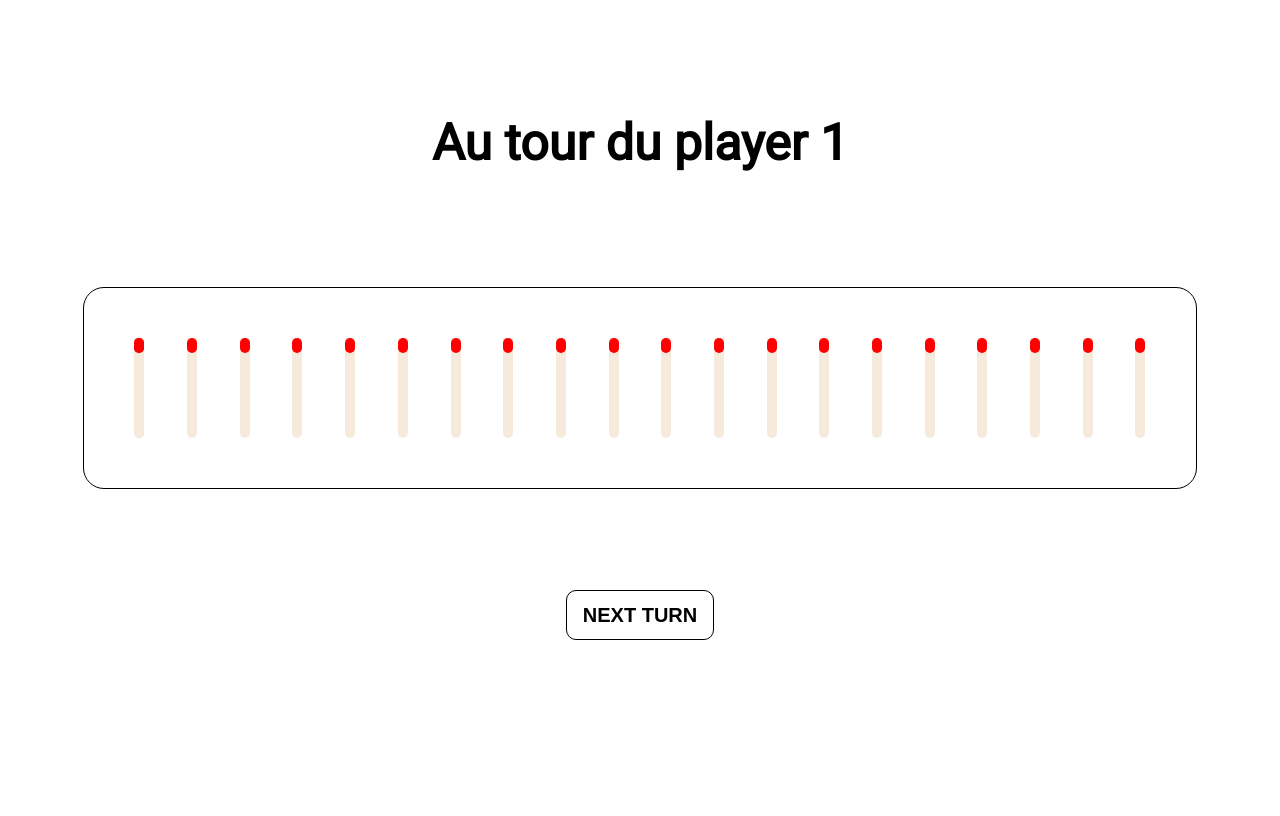
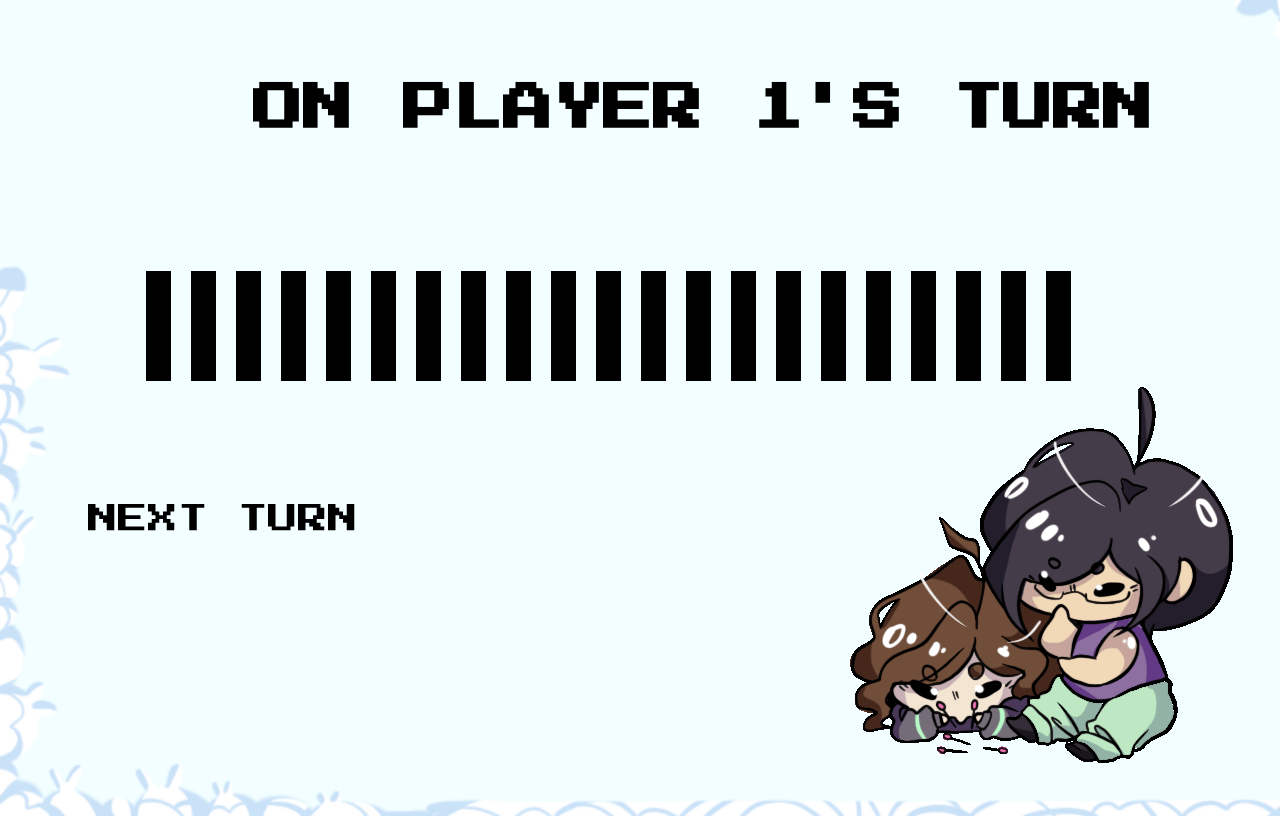
Before and after one commit to Elicue/ALGO_RENDU, a plain HTML site: page Jeu_de_nime/index.html in a window 1280 px wide. Both pictures are taken after a click on the button "NEXT TURN". Drawn offline with Linux system fonts and the light colour scheme.

Commit message:
:lipstick: Add Front Nim

```diff
--- a/Jeu_de_nime/index.html
+++ b/Jeu_de_nime/index.html
@@ -5,11 +5,13 @@
     <meta http-equiv="X-UA-Compatible" content="IE=edge">
     <meta name="viewport" content="width=device-width, initial-scale=1.0">
     <link rel="stylesheet" href="style.css">
-    <title>Projet_js</title>
+    <title>jeu_de_nim</title>
 </head>
 <body>
 <header><h1></h1></header>
 <main></main>
+<img class="gif" src="img/1G1_Maelys_SY_Persos.gif" alt="gif">
+<!--<img class="ordi" src="img/1G1_Maelys_SY_ORDI.png" alt="ordi">-->
 <footer>
     <button>next turn</button>
 </footer>
--- a/Jeu_de_nime/nime.js
+++ b/Jeu_de_nime/nime.js
@@ -1,3 +1,4 @@
+
 let main = document.querySelector('main');
 for(let i = 0; i < 21; i++){
     let div = document.createElement('div')
@@ -7,15 +8,15 @@ for(let i = 0; i < 21; i++){
 let divs = document.querySelectorAll('div')
 for(let i = 0; i < divs.length; i++){
     divs[i].addEventListener('click', function(){
-        if(this.style.backgroundColor == 'black'){
-            this.style.backgroundColor = 'transparent'
+        if(this.style.backgroundColor == 'pink'){
+            this.style.backgroundColor = 'black'
         }else{
-            this.style.backgroundColor = 'black'
+            this.style.backgroundColor = 'pink'
         }
     })
 }
 
-let divss = document.querySelectorAll('div')
+/*let divss = document.querySelectorAll('div')
 for(let i = 0; i < divs.length; i++){
     for(let j = 0; j < 2; j++){
         let div = document.createElement('div')
@@ -23,22 +24,32 @@ for(let i = 0; i < divs.length; i++){
     }
 }
 
+let divss = document.querySelectorAll('div')
+for(let i = 0; i < divs.length; i++){
+    for(let j = 0; j < 1; j++){
+        this.img = document.createElement('img')
+        this.img.src = "img/matche.svg";
+        divss[i].appendChild(img)
+    }
+}
+ */
+
 console.log(divs.length)
-let player = document.querySelector('h1')
-player.textContent = 'Au tour du player 1'
+let joueur = document.querySelector('h1')
+joueur.textContent = "On player 1's turn"
 let button = document.querySelector('button')
 
 button.addEventListener('click', function(){
     let divs = document.querySelectorAll('div')
     let count = 0
     for(let i = 0; i < divs.length; i++){
-        if(divs[i].style.backgroundColor == 'black'){
+        if(divs[i].style.backgroundColor == 'pink'){
             count++
         }
     }
     if(count >= 1 && count <= 3){
         for(let i = 0; i < divs.length; i++){
-            if(divs[i].style.backgroundColor == 'black'){
+            if(divs[i].style.backgroundColor == 'pink'){
                 divs[i].remove()
             }
         }
@@ -48,19 +59,19 @@ button.addEventListener('click', function(){
             allcont++
         }
         if (allcont == 0){
-            if (player.textContent == 'Au tour du joueur 1'){
-                alert ('Le joueur 2 a gagné')}
+            if (joueur.textContent == "On player 1's turn"){
+                alert ('Player 2 has won')}
             else{
-                alert ('Le joueur 1 a gagné')
+                alert ('Player 1 has won')
             }
         }else{
-            if (player.textContent == 'Au tour du joueur 1'){
-                player.textContent = 'Au tour du joueur 2'}
+            if (joueur.textContent == "On player 1's turn"){
+                joueur.textContent = "On player 2's turn"}
             else{
-                player.textContent = 'Au tour du joueur 1'
+                joueur.textContent = "On player 1's turn"
             }
         }
     } else {
-        alert('Il vous faut sélectionner  entre 1 et 3 div')
+        alert('You must select between 1 and 3 matches')
     }
 })
--- a/Jeu_de_nime/style.scss
+++ b/Jeu_de_nime/style.scss
@@ -1,30 +1,42 @@
-@import url('https://fonts.googleapis.com/css2?family=Roboto&display=swap');
-
+@import url('https://fonts.googleapis.com/css2?family=Press+Start+2P&display=swap');
 
 body {
-  height: 70vh;
+  height: 100vh;
   display: flex;
   flex-direction: column;
   justify-content: space-between;
-  margin-top: 10vh;
-  font-family: 'Roboto', sans-serif;
+  font-family: 'Press Start 2P', cursive;
   align-items: center;
+  background-image: url("img/1G1_Maelys_SY_Cadre.png");
+  background-repeat: no-repeat;
+  background-size: cover;
+  width: 100%;
+  overflow: hidden;
+  align-items: end;
+  background-color: #f2feff;
+
+  .gif {
+    position: absolute;
+    bottom: 0;
+    right: 0;
+    z-index: -1;
+  }
+
+  .ordi {
+    position: absolute;
+    top: 0;
+    left: 0;
+    z-index: -1;
+  }
 
   h1{
     font-size: 50px;
-  }
-
-  button {
-    height: 50px;
-    border-radius: 10px;
-    border: none;
-    font-size: 20px;
-    font-weight: bold;
-    cursor: pointer;
-    border: 1px solid black;
+    z-index: 10;
+    width: 100%;
     text-transform: uppercase;
-    background-color: transparent;
-    padding:0.5rem 1rem ;
+    margin-left: -15%;
+    line-height: 1.5;
+    margin-top: 8vh;
   }
 }
 
@@ -32,38 +44,84 @@ main {
   display: flex;
   flex-direction: row;
   width: 80%;
-  margin: auto;
-  justify-content: space-between;
-  border: 50px solid transparent;
-  outline: 1px solid black;
+  //outline: 1px solid black;
   border-radius: 20px;
+  margin: 10vh auto -20vh auto;
+  z-index: 10;
 
   div {
     display: flex;
     flex-direction: column;
-    height: 100px;
-    width: 10px;
-    background-size: cover;
+    background-size: contain;
     background-repeat: no-repeat;
+    z-index: 10;
+    //margin-right: 4%;
+    margin: 20px;
+    border:none;
+    height: 10vh;
+    width: 100%;
   }
 
+  div:hover {
+    box-shadow: 5px 5px 2px rgba(0, 0, 0, 0.25);
+  }
+
+  div{
+    height:100px ;
+    width:15px ;
+    background-color: black;
+    padding: 5px;
+    margin: 10px;
+  }
+
+/*
   div:nth-child(1) {
-    background-color: red;
+    background-color: pink;
     width: 10px;
     height: 15px;
     border-radius: 10px;
     z-index: 10;
+    //border:1px solid black;
+    margin: 0;
+    padding: 0;
   }
 
   div:nth-child(2) {
     position: absolute;
     width: 10px;
     height: 100px;
+    z-index: 8;
     border-radius: 0 0 10px 10px;
     background-color: rgb(245, 234, 220);
+    margin-top: 5px;
+    //border:1px solid black;
+    padding: 0;
+    background-color: red;
+  }
+
+ */
+}
+
+main:nth-child(1) {
+  div:nth-child(2){
+    background-color: aqua;
   }
 }
 
-button {
-  margin-top: 20px;
+footer {
+  width: 90%;
+  justify-content: center;
+  margin: auto;
+
+  button {
+    z-index: 10;
+    background-color: transparent;
+    padding: 1rem;
+    text-transform: uppercase;
+    font-size: 30px;
+    border: none;
+    font-family: 'Press Start 2P', cursive;
+    border-radius: 20px;
+    cursor: pointer;
+  }
 }
```
Also changed, not shown: Jeu_de_nime/img/1G1_Maelys_SY_Cadre.png (added), Jeu_de_nime/img/1G1_Maelys_SY_ORDI.png (added), Jeu_de_nime/img/1G1_Maelys_SY_Persos.gif (added), Jeu_de_nime/img/matche.jpeg (added), Jeu_de_nime/img/matche.svg (added), Jeu_de_nime/style.css, 2 other files.
